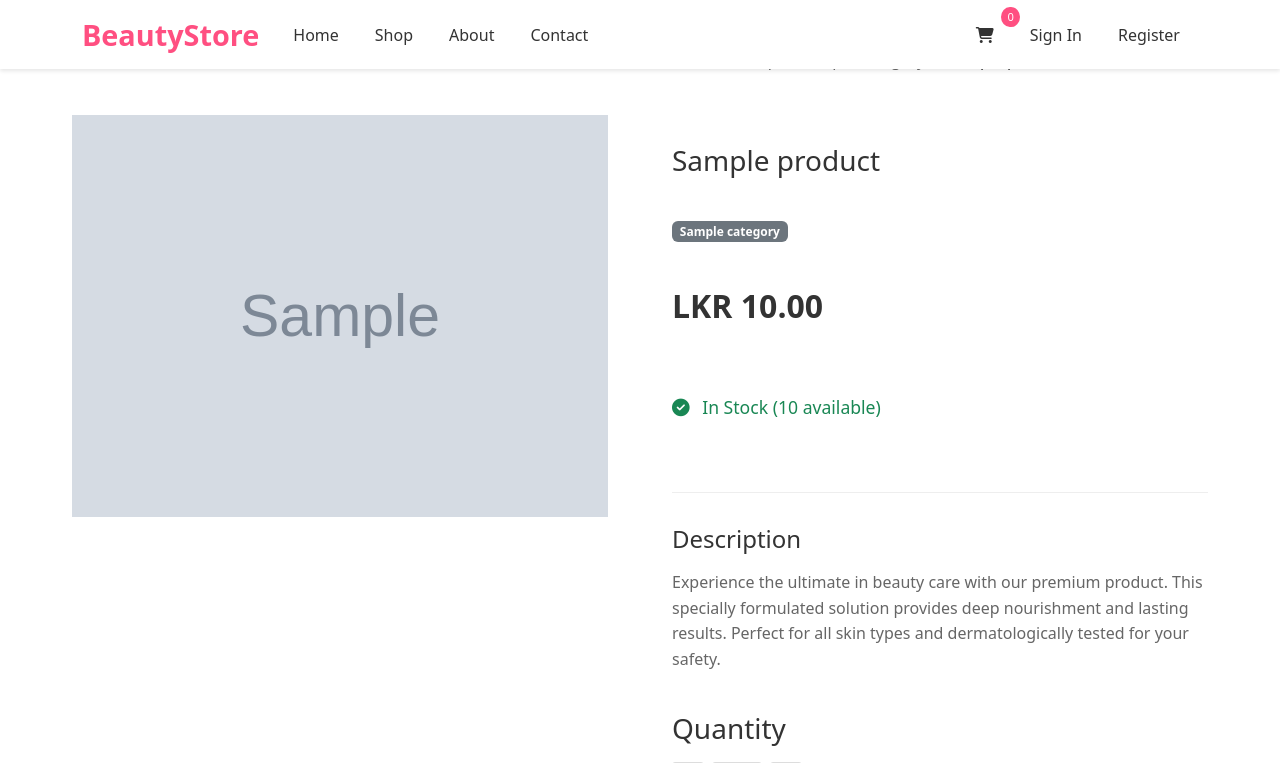
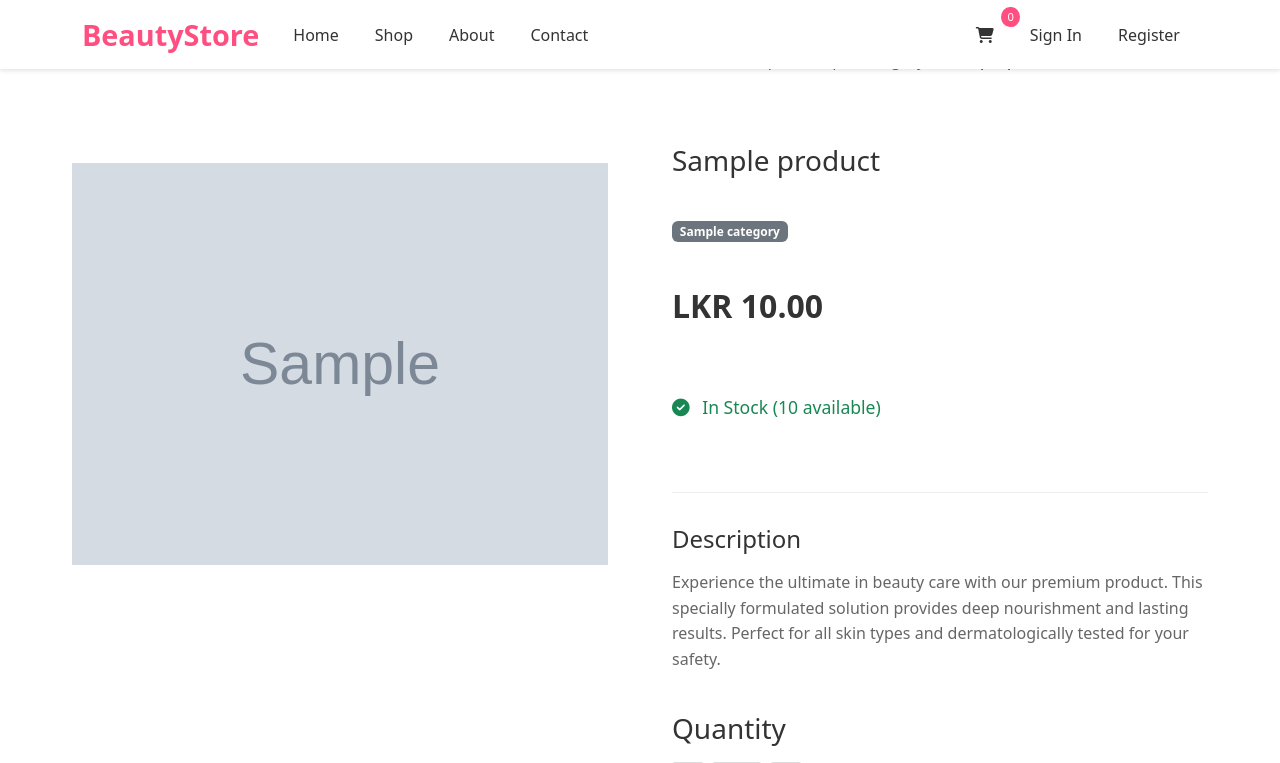
Before and after one commit to dimuthadithya/BeautyProducts, a PHP site: page /product-details.php?id=1 in a window 1280 px wide. Shown: the top 763 px of the page. Run offline with PHP 8.4, Linux system fonts and the light colour scheme; tables that the repository leaves empty hold one stand-in row (values such as "Sample post"); grey boxes marked "Sample" are stand-in pictures.

Commit message:
Fix layout issue: add margin-top to product images section in product details page

```diff
--- a/product-details.php
+++ b/product-details.php
@@ -27,7 +27,7 @@ include 'components/header.php';
 <!-- Product Details Section -->
 <main class="product-details mt-5">
     <div class="product-container">
-        <div class="product-images">
+        <div class="product-images mt-5">
             <div class="main-image">
                 <img
                     src="<?php echo htmlspecialchars($product['image_url']); ?>"
```
